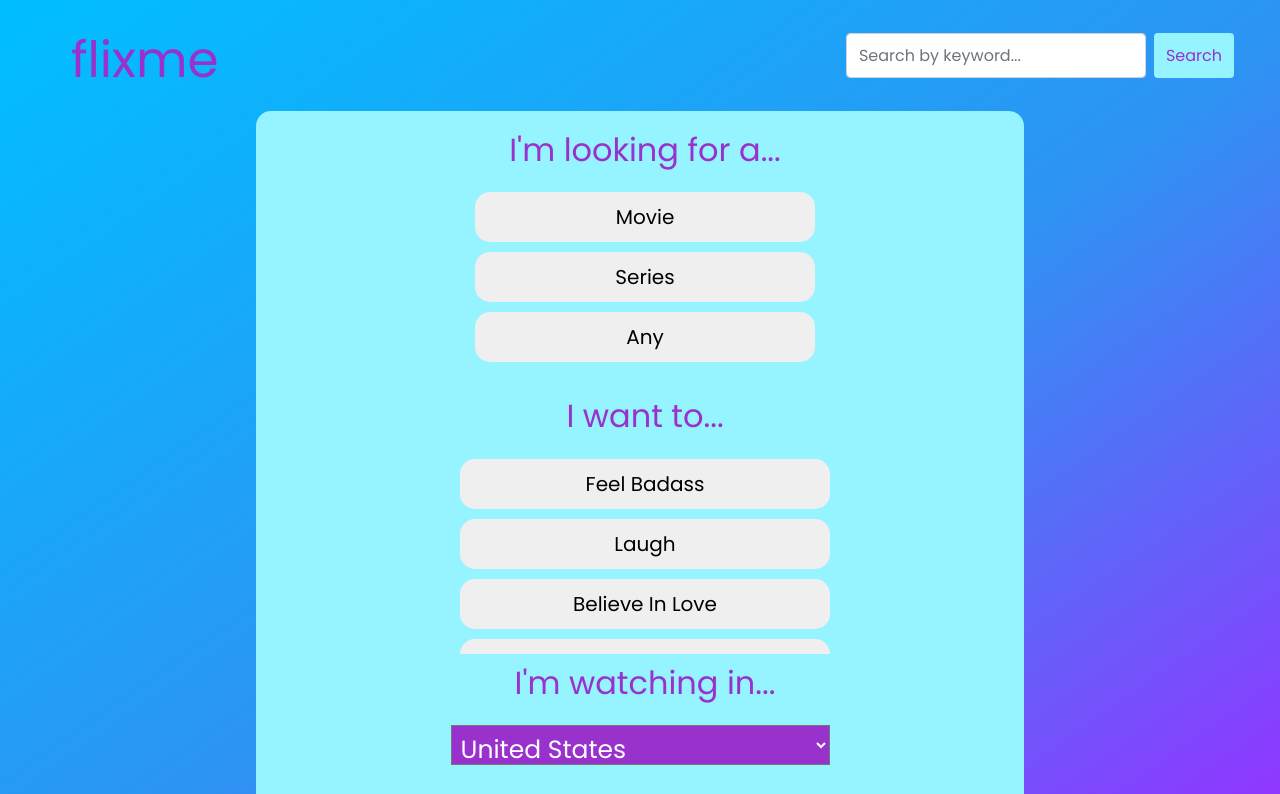
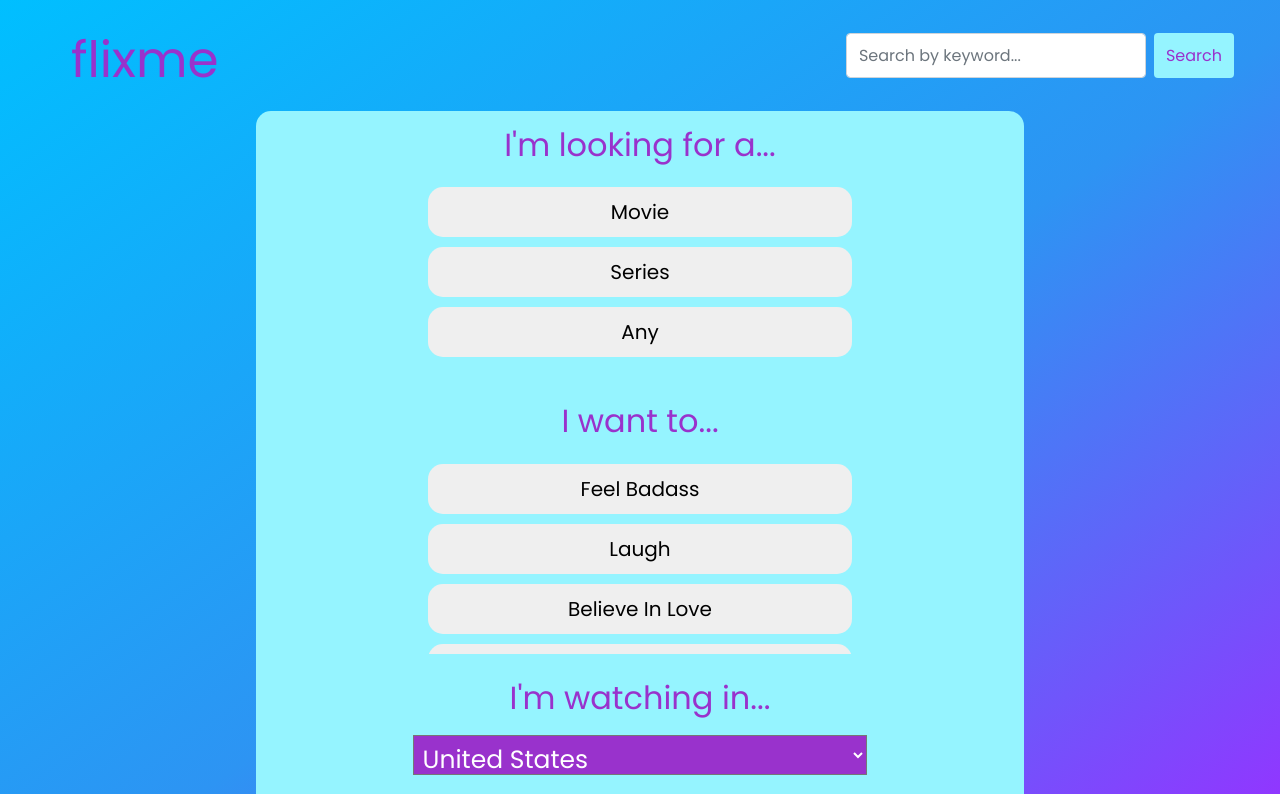
Before and after one commit to sarahmcgivern/Movie-Database, an Angular app: page / in a window 1280 px wide. Shown: the top 794 px of the page. Built offline with nearby package versions, Linux system fonts and the light colour scheme.

Commit message:
error message clears, button width

```diff
--- a/src/app/app.component.css
+++ b/src/app/app.component.css
@@ -59,15 +59,18 @@
   }
 
   .container {
-    width: 400px;
+    width: 60%;
     height: 200px;
     overflow-y: auto;
+    margin-bottom: 20px;
   }
+
 
   h2 {
   text-align: center;
   color: darkorchid;
   font-family: Poppins, sans-serif;
+
   }
 
   h1 {
@@ -76,23 +79,23 @@
 
   .header_div {
   width: 100%;
-  margin: 5px;
   padding: 5px;
   }
 
   .buttonInput {
   border-radius: 15px;
   border: none;
-  margin: 5px;
+  margin-top: 10px;
   height: 50px;
   width: 100%;
   font-size: 20px;
+  text-align: center;
   }
 
   select {
   font-size: 25px;
   color: white;
-  width: 50%;
+  width: 60%;
   height: 40px;
   padding: 5px;
   float: center;
@@ -141,6 +144,7 @@
   width: 40%;
   margin-top: 20px;
   margin-bottom: 10px;
+  height: 50px;
   }
 
   #suggestions:hover {
@@ -174,7 +178,7 @@
     margin: auto;
     width: 60%;
     height: 80px;
-    margin-top: 20px;
+    margin-top: 150px;
     margin-bottom: 10px;
     text-align: center;
   }
@@ -185,7 +189,6 @@
   rgb(45, 148, 243) 55%,
   rgb(145, 54, 161217)); */
   background-color: darkorchid;
-  border: 1px solid rgb(172, 244, 252);
   width: 180px;
   padding: 20px;
   margin: 5px;
--- a/src/app/app.component.html
+++ b/src/app/app.component.html
@@ -16,46 +16,21 @@
     <h2>I'm looking for a...</h2>
   </div>
 
-
         <div class="container">
-
-                <!-- <div class="row" *ngFor="let type of mediaButtons"> -->
-                  <div class="col" *ngFor="let type of mediaButtons">
+            <div class="options" *ngFor="let type of mediaButtons">
                 <button class="buttonInput"type="button" id="{{type}}" (click)="setMediaType(type)">{{ type }}</button>
             </div>
-                <!-- </div> -->
         </div>
 
 
-  <!-- </div> -->
-  <!-- <div class= "header_div">
-<h2>I'd prefer a...</h2>
-  </div>
-    <div class="container">
-        <div class="row">
-          <div class="col">
-                <input type="radio" name="dateRange" value="classic" (click)="setDateRange('classic')">Classic
-          </div>
-          <div class="col">
-                <input type="radio" name="dateRange" value="contemporary" (click)="setDateRange('contemporary')">Contemporary
-          </div>
-          <div class="col">
-                <input type="radio" name="dateRange" value="suprise" (click)="setDateRange('suprise')">Suprise Me
-          </div>
-        </div>
-    </div> -->
 
-
-    <div class= "header_div" id="formContId">
+  <div class= "header_div">
     <h2>I want to...</h2>
   </div>
 
         <div class="container">
-
-            <div class="row" *ngFor="let type of genreButtons">
-              <div class="col">
+              <div class="options" *ngFor="let type of genreButtons">
                 <button class="buttonInput" type="button" id="{{type}}" (click)="setGenre(type)">{{ type }}</button>
-              </div>
               </div>
         </div>
 
@@ -71,6 +46,7 @@
 
 </div>
 
+
   <div class="button_div">
       <button (click)="getAllMovies()" type="button" class="btn btn-primary" id ='suggestions'><a href="#search">See Suggestions</a></button>
   </div>
@@ -78,15 +54,13 @@
 
 
 
-
-
 <!-- **results error** -->
-<div id="search" *ngIf= 'this.errorMessage' class= "error">
+<div id="search" *ngIf= 'this.errorMessage' class= "errorMessage">
   <h1>{{errorMessage}}</h1>
 </div>
 
+<!-- **search results container** -->
 <div class="search-smooth" id= "search">
-<!-- **search results container** -->
 <div  class="search_results_container">
 
 
@@ -100,43 +74,14 @@
         <h5 class="movie_heading">{{ movie.title | replaceAscii }}</h5>
 
         <!-- <button (click)="getAllImdbDetails(movie.netflixid)" class="btn btn-primary"><a href="#popup1">See Details</a></button> -->
-       <!-- <a (click)="getAllImdbDetails(movie.netflixid)" class="btn btn-primary" href="#popup1">See Details</a>  -->
-       <button (click)="getAllImdbDetails(movie.netflixid)" class="btn btn-primary" data-toggle='modal' data-target="#popup1">See Details</button>
+       <a (click)="getAllImdbDetails(movie.netflixid)" class="btn btn-primary" href="#popup1">See Details</a>
+       <!-- <button (click)="getAllImdbDetails(movie.netflixid)" class="btn btn-primary" data-toggle='modal' data-target="#popup1">See Details</button> -->
     </div>
 
 </div>
 </div>
 
 <!-- **imdb modal** -->
-<!-- <div class="imdb_results_container" *ngIf='movie'>
-  <div class="imdb_results_div">
-    <div id="popup1" class="overlay">
-    <div class="popup">
-  <h2>{{ movie.title | replaceAscii }}</h2>
-      <a class="close" href="#suggestions">&times;</a>
-      <div class="content">
-          <ul>
-              <li *ngIf='movie'>
-                <div class="imdb_results_container">
-                  <p class="plot"> Plot: {{ movie.plot | replaceAscii  }} </p>
-                  <span>
-
-                  <p class="genre"> Genre: ({{movie.genre | replaceAscii }})</p>
-                  <p> Released: {{ movie.released }} </p>
-                  <p> Runtime: {{ movie.runtime }} </p>
-                  <p> View Trailer & More Details on <a href="{{ baseUrl }}{{ movie.imdbid }}" target="_blank" class="linked">IMDB.com</a></p>
-
-                </span>
-              </div>
-            </li>
-          </ul>
-          <img class="imdb_img" src="{{ movie.poster }}" target="_blank"/>
-      </div>
-    </div>
-  </div>
-  </div>
-  </div> -->
-
   <div class="imdb_results_container" *ngIf='movie'>
       <div class="imdb_results_div">
         <div id="popup1" class="overlay">
@@ -149,18 +94,15 @@
               <img class="imdb_img" src="{{ movie.poster }}" target="_blank"/>
               <ul>
                   <li *ngIf='movie'>
-                    <div class="imdb-image-container">
-                    </div>
                     <p>{{ movie.title | replaceAscii }}</p>
-                    <p> plot {{ movie.plot | replaceAscii }} </p>
-                    <p> genre: ({{movie.genre | replaceAscii}})</p>
-                    <p> released: {{ movie.released }} </p>
-                    <p> runtime: {{ movie.runtime }} </p>
-                    <p> view trailer & more details on <a href="{{ baseUrl }}{{ movie.imdbid }}" target="_blank" >imdb</a></p>
+                    <p class="plot"> Plot: {{ movie.plot | replaceAscii }} </p>
+                    <p class="genre"> Genre: ({{movie.genre | replaceAscii}})</p>
+                    <p> Released: {{ movie.released }} </p>
+                    <p> Runtime: {{ movie.runtime }} </p>
+                    <p> View Trailer & More Details on <a href="{{ baseUrl }}{{ movie.imdbid }}" target="_blank" class="linked">IMDB.com</a></p>
 
                   </li>
               </ul>
-              <!-- <img class="imdb_img" src="{{ movie.poster }}" target="_blank"/> -->
           </div>
         </div>
       </div>
```
Lines whose indentation alone changed are shown as unchanged.
